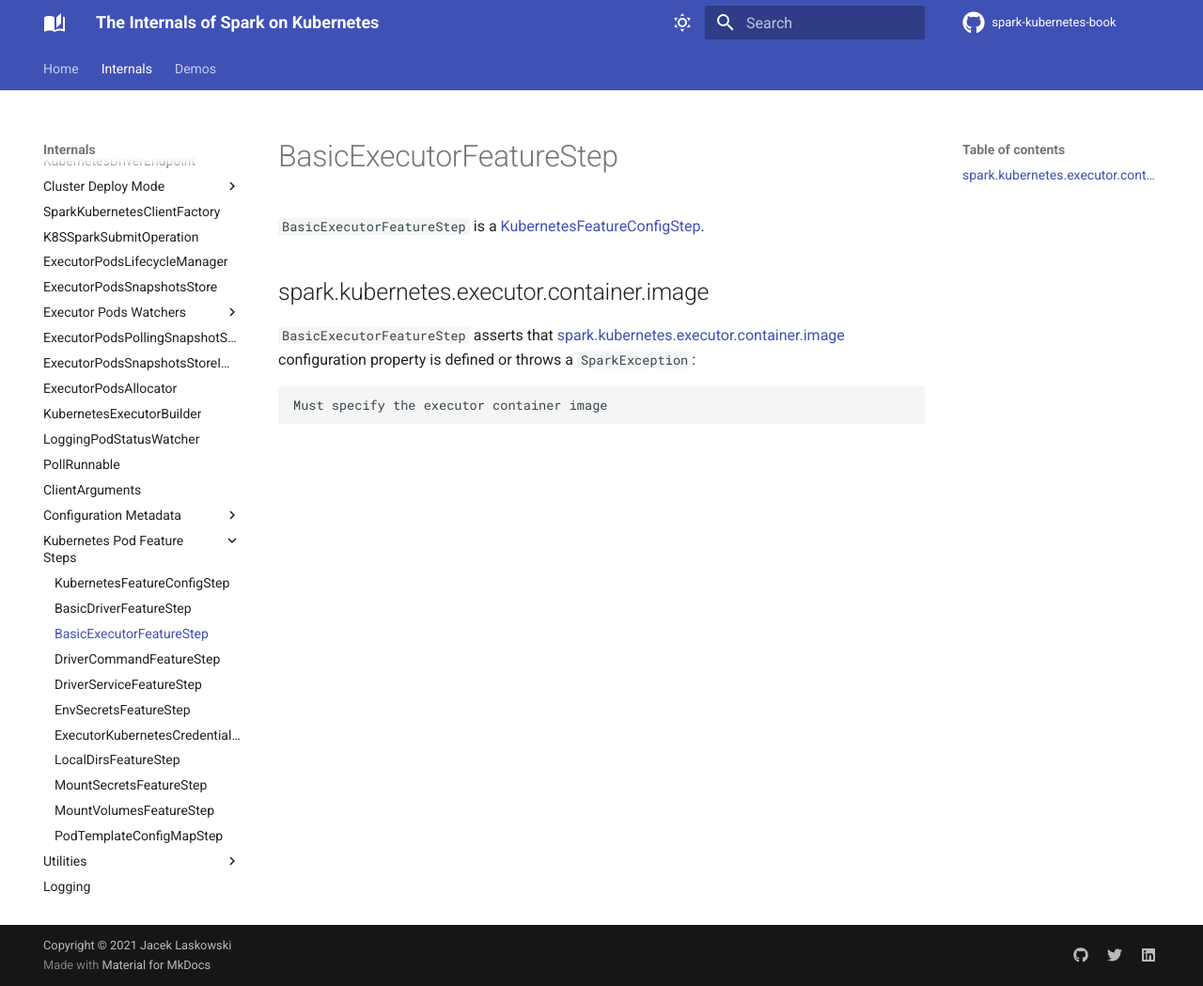
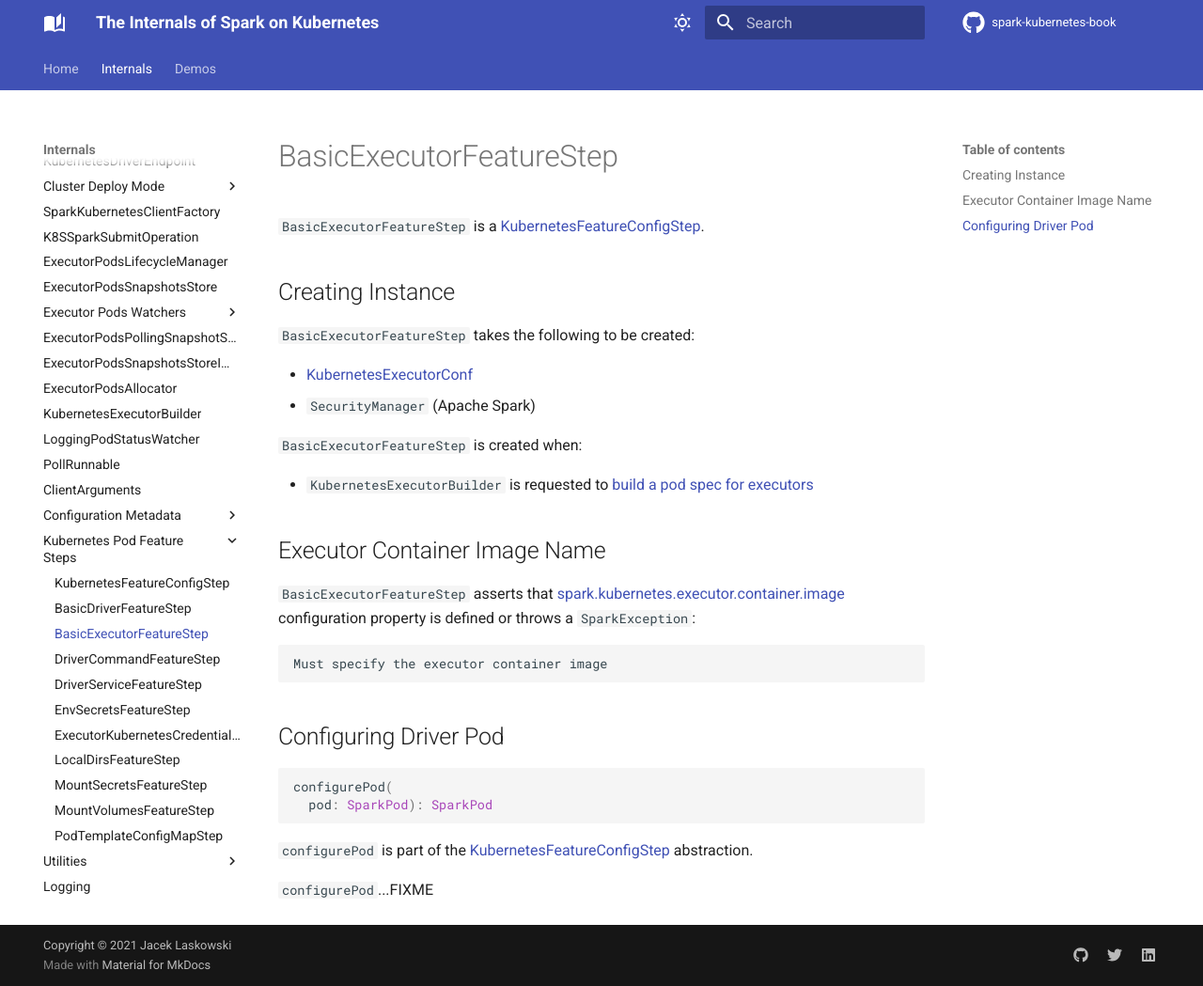
Before and after one commit to jaceklaskowski/spark-kubernetes-book, an MkDocs documentation site: the page built from docs/BasicExecutorFeatureStep.md, in a window 1280 px wide and 1049 px high. Shown: the whole window at 94% size. Built offline with MkDocs 1.6.1 and Material for MkDocs 9.7.7, drawn with Linux system fonts in a browser that asks for light colours; comment, search, counter and statistics services are not loaded.

Commit message:
BasicExecutorFeatureStep

````diff
--- a/docs/BasicExecutorFeatureStep.md
+++ b/docs/BasicExecutorFeatureStep.md
@@ -2,10 +2,32 @@
 
 `BasicExecutorFeatureStep` is a [KubernetesFeatureConfigStep](KubernetesFeatureConfigStep.md).
 
-## <span id="executorContainerImage"> spark.kubernetes.executor.container.image
+## Creating Instance
+
+`BasicExecutorFeatureStep` takes the following to be created:
+
+* <span id="kubernetesConf"> [KubernetesExecutorConf](KubernetesExecutorConf.md)
+* <span id="secMgr"> `SecurityManager` (Apache Spark)
+
+`BasicExecutorFeatureStep` is created when:
+
+* `KubernetesExecutorBuilder` is requested to [build a pod spec for executors](KubernetesExecutorBuilder.md#buildFromFeatures)
+
+## <span id="executorContainerImage"> Executor Container Image Name
 
 `BasicExecutorFeatureStep` asserts that [spark.kubernetes.executor.container.image](configuration-properties.md#spark.kubernetes.executor.container.image) configuration property is defined or throws a `SparkException`:
 
 ```text
 Must specify the executor container image
 ```
+
+## <span id="configurePod"> Configuring Driver Pod
+
+```scala
+configurePod(
+  pod: SparkPod): SparkPod
+```
+
+`configurePod` is part of the [KubernetesFeatureConfigStep](KubernetesFeatureConfigStep.md#configurePod) abstraction.
+
+`configurePod`...FIXME
````
Also changed, not shown: docs/BasicDriverFeatureStep.md (+11 -11 lines), docs/configuration-properties.md (+10 -0 lines), docs/overview.md (+1 -6 lines).
